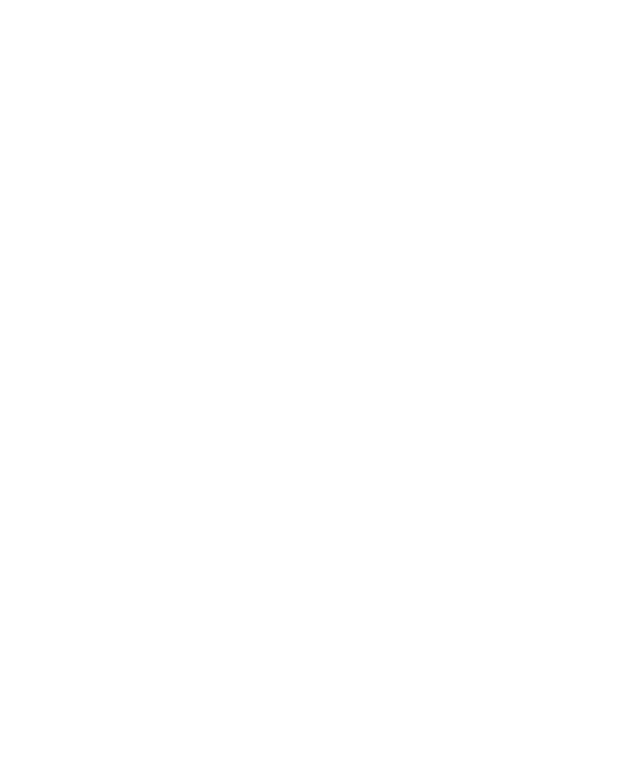
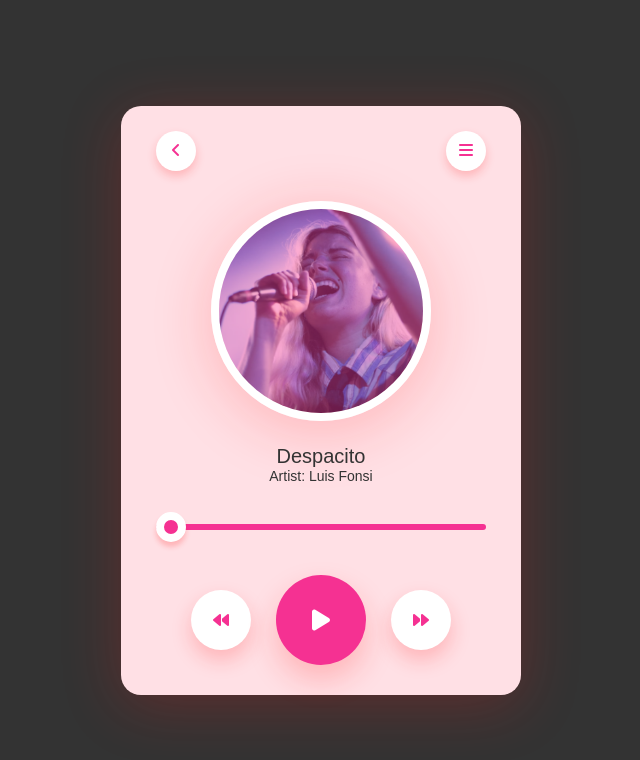
Before and after one commit to AtulPatankar5/Music-Player, a plain HTML site: page index.html in a window 1280 px wide. Shown: the whole page, without its empty margins (319-959 px from the left). Drawn offline with Linux system fonts and the light colour scheme.

Commit message:
Final Changes Completed

```diff
--- a/app.js
+++ b/app.js
@@ -0,0 +1,37 @@
+let progress = document.getElementById("progress");
+let song = document.getElementById("song");
+let controlIcon = document.getElementById("ctrlIcon");
+
+
+
+
+song.onloadedmetadata = function () {
+    progress.max = song.duration;
+    progress.value = song.currentTime;
+}
+
+
+function playPause() {
+    if (controlIcon.classList.contains('fa-pause')) {
+        song.pause();
+        controlIcon.classList.remove('fa-pause');
+        controlIcon.classList.add('fa-play');
+    } else {
+        song.play();
+        controlIcon.classList.remove('fa-play');
+        controlIcon.classList.add('fa-pause');
+    }
+}
+controlIcon.addEventListener('click', playPause);
+
+
+// Update slider position as song plays
+song.addEventListener('timeupdate', () => {
+    progress.value = song.currentTime;
+});
+
+
+// Seek when user moves slider
+progress.addEventListener('input', () => {
+    song.currentTime = progress.value;
+});
--- a/index.html
+++ b/index.html
@@ -1,12 +1,43 @@
 <!DOCTYPE html>
 <html lang="en">
+
 <head>
   <meta charset="UTF-8" />
   <meta name="viewport" content="width=device-width, initial-scale=1.0" />
   <title>Music Player</title>
   <link rel="stylesheet" href="./style.css" />
+  <script src="https://kit.fontawesome.com/88553f628a.js" crossorigin="anonymous"></script>
 </head>
+
 <body>
+
+  <div class="container">
+    <div class="music-player">
+      <nav>
+        <div class="circle">
+          <i class="fa-solid fa-angle-left"></i>
+        </div>
+        <div class="circle">
+          <i class="fa-solid fa-bars"></i>
+        </div>
+      </nav>
+      <img src="./images/music.png" class="song-image">
+      <h1>Despacito</h1>
+      <p>Artist: Luis Fonsi</p>
+
+      <audio  id="song">
+        <source src="./images/Go! - NEFFEX.mp3" type="audio/mpeg" />
+      </audio>
+      <input type="range" value="0" id="progress">
+
+      <div class="controls">
+        <div><i class="fa-solid fa-backward"></i></div>
+        <div><i class="fa-solid fa-play" id="ctrlIcon"></i></div>
+        <div><i class="fa-solid fa-forward"></i></div>
+      </div>
+    </div>
+  </div>
   <script src="./app.js"></script>
 </body>
+
 </html>
--- a/style.css
+++ b/style.css
@@ -2,4 +2,108 @@
   margin: 0;
   padding: 0;
   box-sizing: border-box;
+  font-family: sans-serif;
 }
+
+
+.container {
+  width: 100%;
+  height: 100vh;
+  background: #333;
+  display: flex;
+  justify-content: center;
+  align-items: center;
+  flex-wrap: wrap;
+}
+
+.music-player {
+  background: #ffe0e5;
+  box-shadow: 0 10px 60px rgba(255, 26, 26, 0.22);
+  width: 400px;
+  padding: 25px 35px;
+  text-align: center;
+  border-radius: 20px;
+}
+
+nav {
+  display: flex;
+  justify-content: space-between;
+  margin-bottom: 30px;
+}
+
+nav .circle {
+  border-radius: 50%;
+  width: 40px;
+  height: 40px;
+  line-height: 40px;
+  background-color: #fff;
+  color: #f53192;
+  box-shadow: 0 5px 10px rgba(255, 26, 26, 0.22);
+}
+
+
+.song-image {
+  width: 220px;
+  border-radius: 50%;
+  border: 8px solid #fff;
+  box-shadow: 0 10px 60px rgba(255, 26, 26, 0.22);
+}
+
+.music-player h1 {
+  font-size: 20px;
+  font-weight: 400;
+  color: #333;
+  margin-top: 20px;
+}
+
+.music-player p {
+  font-size: 14px;
+  color: #333;
+
+}
+
+#progress {
+  -webkit-appearance: none;
+  width: 100%;
+  height: 6px;
+  background: #f53192;
+  border-radius: 5px;
+  cursor: pointer;
+  margin: 40px 0;
+}
+
+#progress::-webkit-slider-thumb {
+  -webkit-appearance: none;
+  background: #f53192;
+  width: 30px;
+  height: 30px;
+  border-radius: 50%;
+  border: 8px solid #fff;
+  box-shadow: 0 5px 5px rgba(255, 26, 26, 0.22);
+}
+
+.controls {
+  display: flex;
+  justify-content: center;
+  align-items: center;
+}
+
+.controls div {
+  width: 60px;
+  height: 60px;
+  margin: 20px;
+  background: #fff;
+  display: inline-flex;
+  align-items: center;
+  justify-content: center;
+  border-radius: 50%;
+  color: #f53192;
+  box-shadow: 0 10px 20px rgba(255, 26, 26, 0.22);
+  cursor: pointer;
+}
+
+.controls div:nth-child(2) {
+  transform: scale(1.5);
+  background: #f53192;
+  color: #fff;
+}
```
Also changed, not shown: 1 other file. Lines whose indentation alone changed are shown as unchanged.
